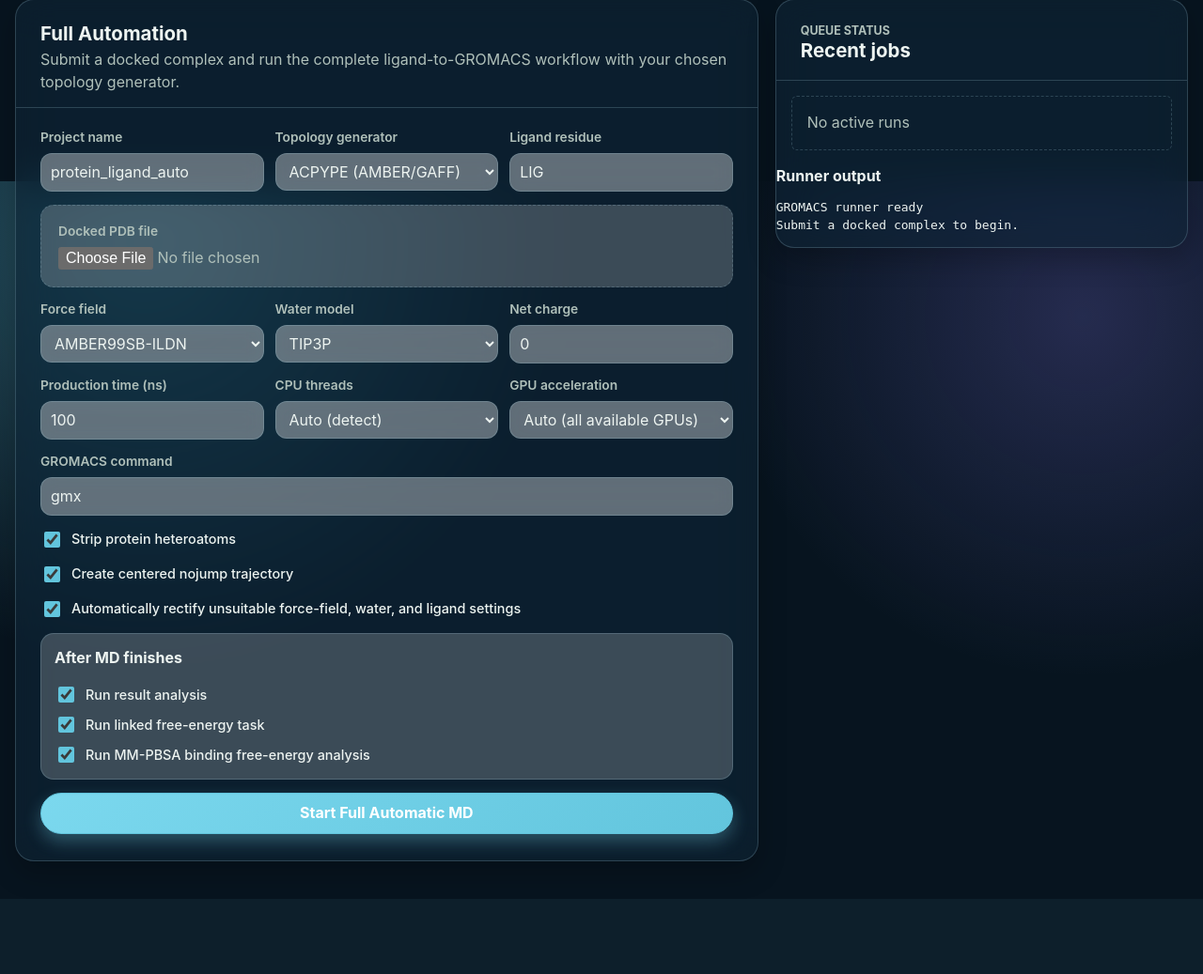
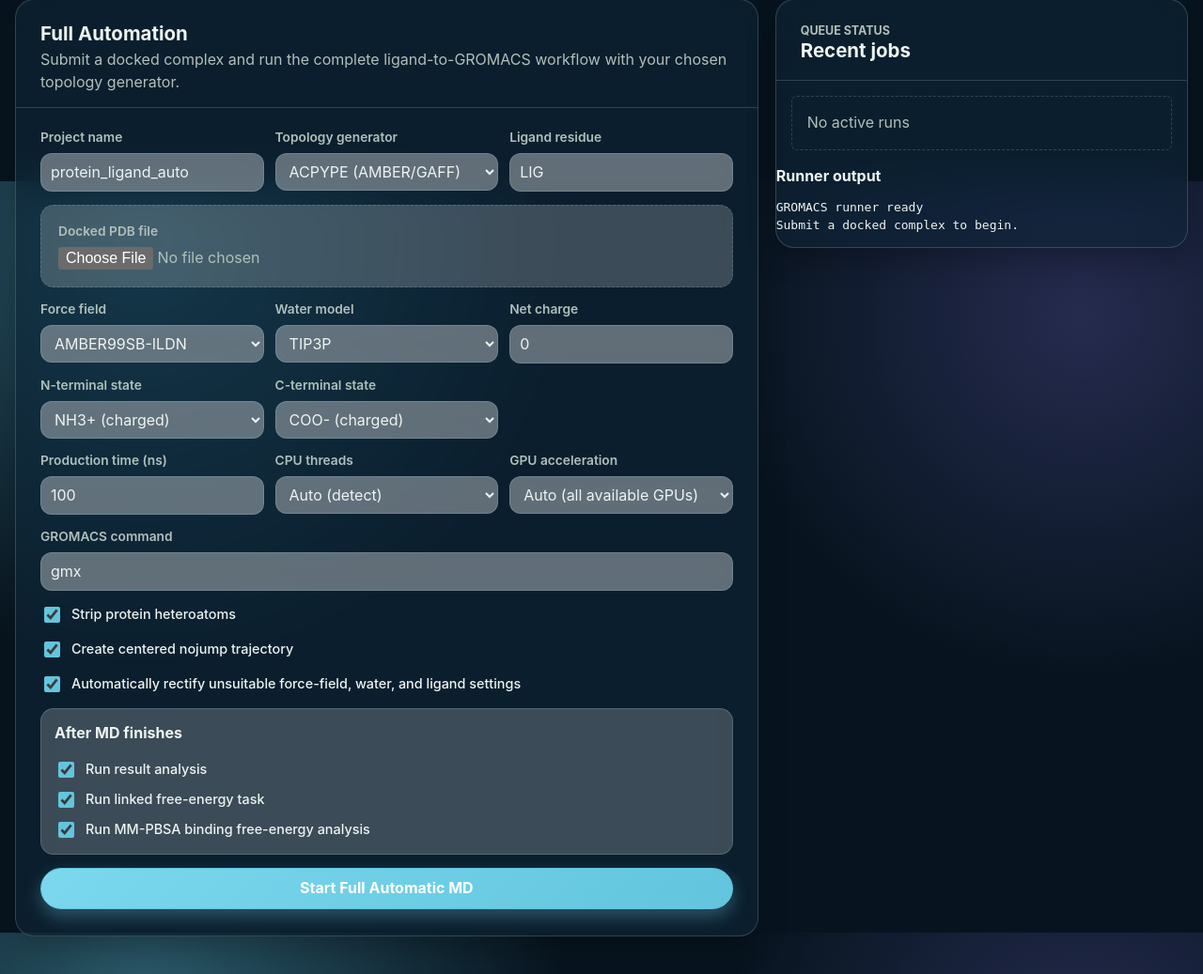
Before and after one commit to Sakthi88/AutoGMX, a Flask app: page / in a window 1280 px wide. Shown: the part 607-1644 px from the top of the page at 94% size. Before the commit the page ends 1564 px from the top, so only its background shows below. Run offline with Flask 3, Linux system fonts and the light colour scheme.

Commit message:
Add N and C terminal selectors for CHARMM

```diff
--- a/md_ligand/webapp/templates/index.html
+++ b/md_ligand/webapp/templates/index.html
@@ -41,7 +41,7 @@
           <div class="triple">
             <label>
               <span>Force field</span>
-              <select name="force_field" required>
+              <select name="force_field" id="force_field_select" required>
                 {% for value, label in force_field_options %}
                   <option value="{{ value }}" {% if value == "amber99sb-ildn" %}selected{% endif %}>{{ label }}</option>
                 {% endfor %}
@@ -56,6 +56,22 @@
               </select>
             </label>
             <label><span>Net charge</span><input type="number" name="ligand_charge" value="0" required></label>
+          </div>
+          <div class="triple" id="charmm_terminus_controls" hidden>
+            <label>
+              <span>N-terminal state</span>
+              <select name="charmm_n_terminus_selection">
+                <option value="0" selected>NH3+ (charged)</option>
+                <option value="1">NH2 (neutral)</option>
+              </select>
+            </label>
+            <label>
+              <span>C-terminal state</span>
+              <select name="charmm_c_terminus_selection">
+                <option value="0" selected>COO- (charged)</option>
+                <option value="1">COOH (neutral)</option>
+              </select>
+            </label>
           </div>
           <div class="triple">
             <label><span>Production time (ns)</span><input type="number" name="md_time_ns" value="100" min="1" required></label>
@@ -317,6 +333,16 @@ Submit a docked complex to begin.{% endif %}</pre>
     });
   });
 
+  const forceFieldSelect = document.querySelector("#force_field_select");
+  const charmmTerminusControls = document.querySelector("#charmm_terminus_controls");
+  if (forceFieldSelect && charmmTerminusControls) {
+    const syncCharmmTermini = () => {
+      charmmTerminusControls.hidden = !forceFieldSelect.value.toLowerCase().startsWith("charmm");
+    };
+    forceFieldSelect.addEventListener("change", syncCharmmTermini);
+    syncCharmmTermini();
+  }
+
   // Full-auto topology section visibility
   const methodSelect = document.querySelector("#ligand_prep_tool");
   if (methodSelect) {
```
